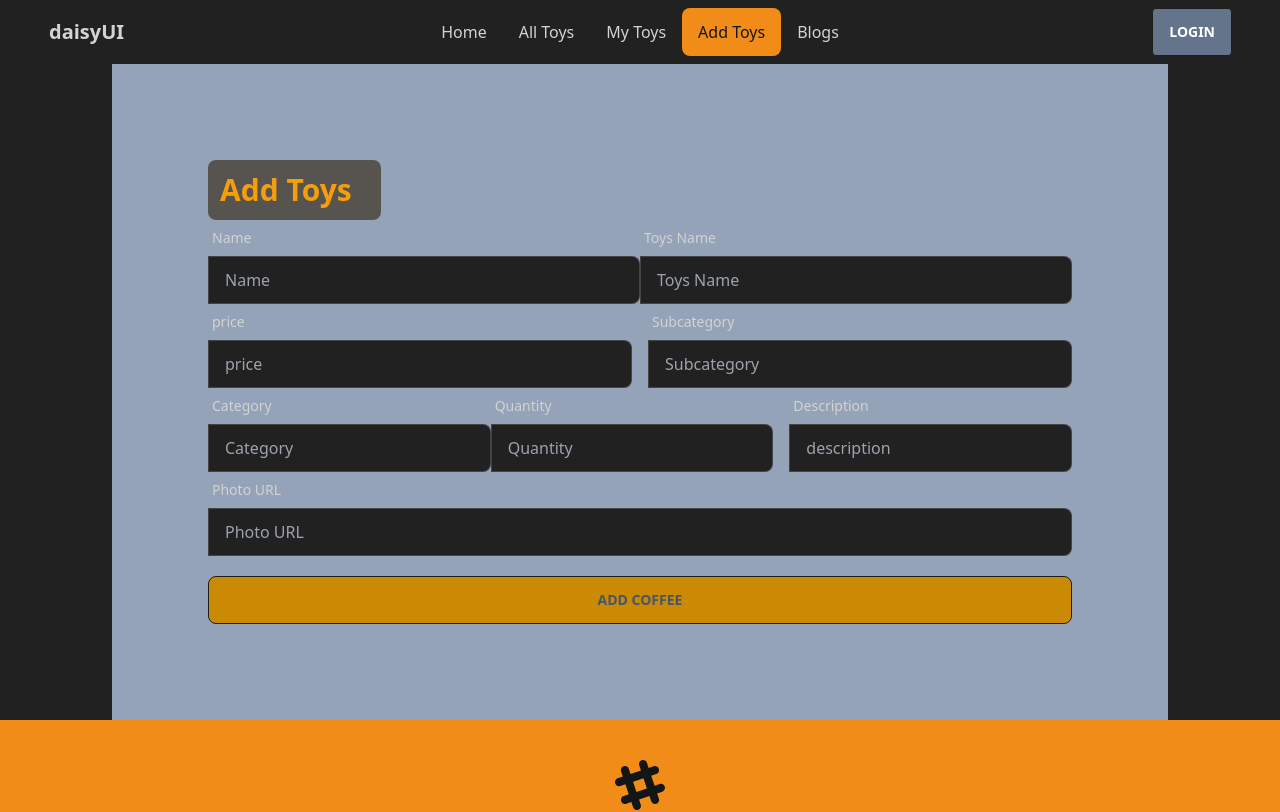
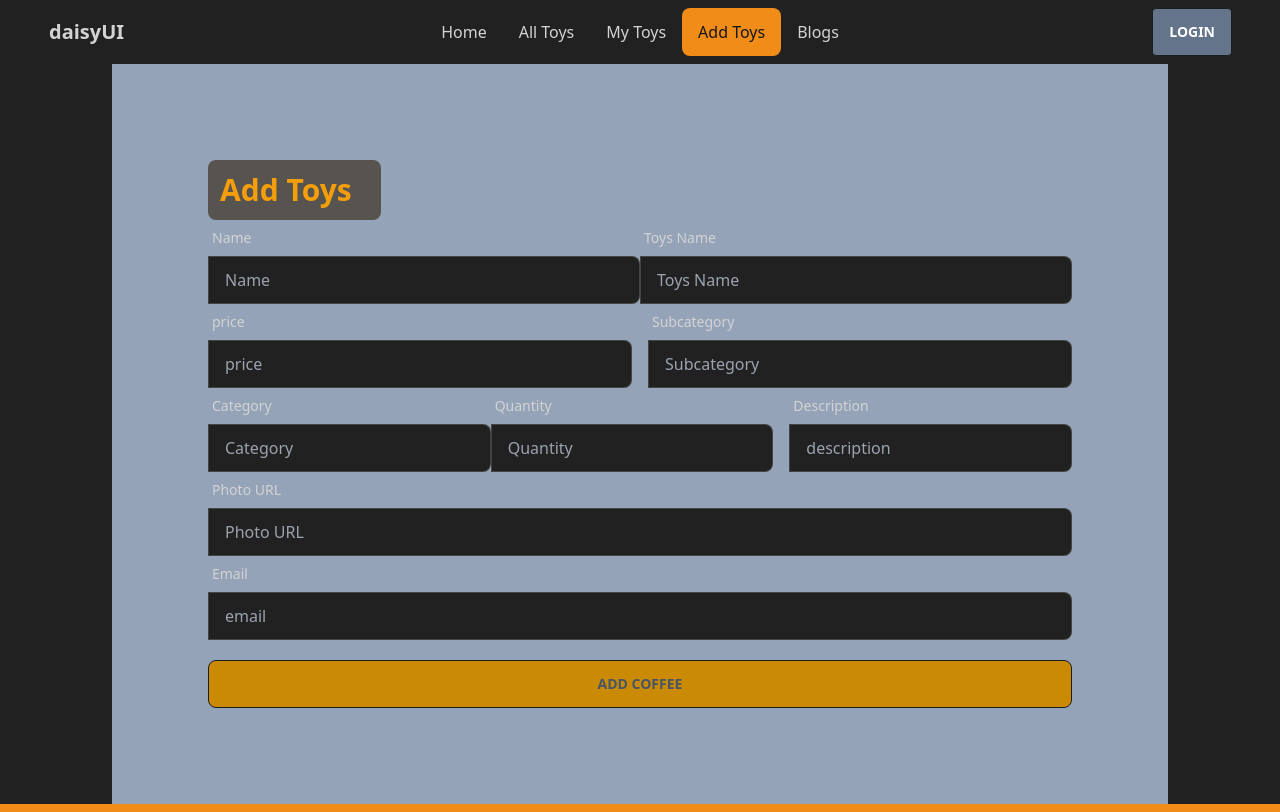
Before and after one commit to NafisAlMahmud/mini-wheels-client, a React (Vite) app: page /addToys in a window 1280 px wide. Shown: the top 812 px of the page. Built offline with nearby package versions, Linux system fonts and the light colour scheme; no server answers.

Commit message:
my toys added

```diff
--- a/src/Layouts/Pages/AddToys/AddToys.jsx
+++ b/src/Layouts/Pages/AddToys/AddToys.jsx
@@ -14,7 +14,8 @@ const AddToys = () => {
 
     const category = form.category.value;
     const description = form.description.value;
-    const photo = form.img.value;
+    const img = form.img.value;
+    const email = form.email.value;
 
     const newToys = {
       name,
@@ -24,6 +25,7 @@ const AddToys = () => {
       description,
       toysname,
       img,
+      email,
       quantity,
     };
     console.log(newToys);
@@ -171,6 +173,19 @@ const AddToys = () => {
                 />
               </label>
             </div>
+            <div className="form-control ">
+              <label className="label">
+                <span className="label-text">Email </span>
+              </label>
+              <label className="input-group">
+                <input
+                  type="email"
+                  name="email"
+                  placeholder="email"
+                  className="input input-bordered w-full"
+                />
+              </label>
+            </div>
           </div>
 
           <input
--- a/src/Layouts/Pages/MyToys/MyToys.jsx
+++ b/src/Layouts/Pages/MyToys/MyToys.jsx
@@ -1,8 +1,17 @@
-import { useLoaderData } from "react-router-dom";
 import MyToysTable from "../MyToysTable/MyToysTable";
+import { useContext, useEffect, useState } from "react";
+import { AuthContext } from "../../../provider/AuthProvider";
 
 const MyToys = () => {
-  const myToys = useLoaderData();
+  const { user } = useContext(AuthContext);
+  const [toys, setToys] = useState([]);
+  useEffect(() => {
+    fetch(`http://localhost:5000/addToys/${user?.email}`)
+      .then((res) => res.json())
+      .then((data) => {
+        setToys(data);
+      });
+  }, [user]);
   return (
     <div className="mt-20">
       {/* <h2>Your Bookings {bookings.length}</h2> */}
@@ -12,7 +21,6 @@ const MyToys = () => {
           <thead>
             <tr>
               <th>Name</th>
-
               <th>Description</th>
               <th>Price</th>
               <th>Quantity</th>
@@ -21,8 +29,8 @@ const MyToys = () => {
           </thead>
           <tbody>
             {/* row 1 */}
-            {myToys.map((myToy) => (
-              <MyToysTable key={myToys._id} myToy={myToy}></MyToysTable>
+            {toys.map((toy) => (
+              <MyToysTable key={toy._id} toy={toy}></MyToysTable>
             ))}
           </tbody>
         </table>
--- a/src/Layouts/Pages/MyToysTable/MyToysTable.jsx
+++ b/src/Layouts/Pages/MyToysTable/MyToysTable.jsx
@@ -1,6 +1,6 @@
 import React from "react";
 
-const MyToysTable = ({ myToy }) => {
+const MyToysTable = ({ toy }) => {
   const {
     _id,
     price,
@@ -10,7 +10,7 @@ const MyToysTable = ({ myToy }) => {
     description,
     toysname,
     photo,
-  } = myToy;
+  } = toy;
 
   const handleDelete = () => {};
   return (
@@ -31,6 +31,7 @@ const MyToysTable = ({ myToy }) => {
 
       <td>{description}</td>
       <td>{price}</td>
+
       <td>{quantity}</td>
 
       <th className="pl-8">
--- a/src/Routes/Routes.jsx
+++ b/src/Routes/Routes.jsx
@@ -30,7 +30,6 @@ const router = createBrowserRouter([
       {
         path: "/myToys",
         element: <MyToys></MyToys>,
-        loader: () => fetch("http://localhost:5000/addToys"),
       },
       {
         path: "/addToys",
```
